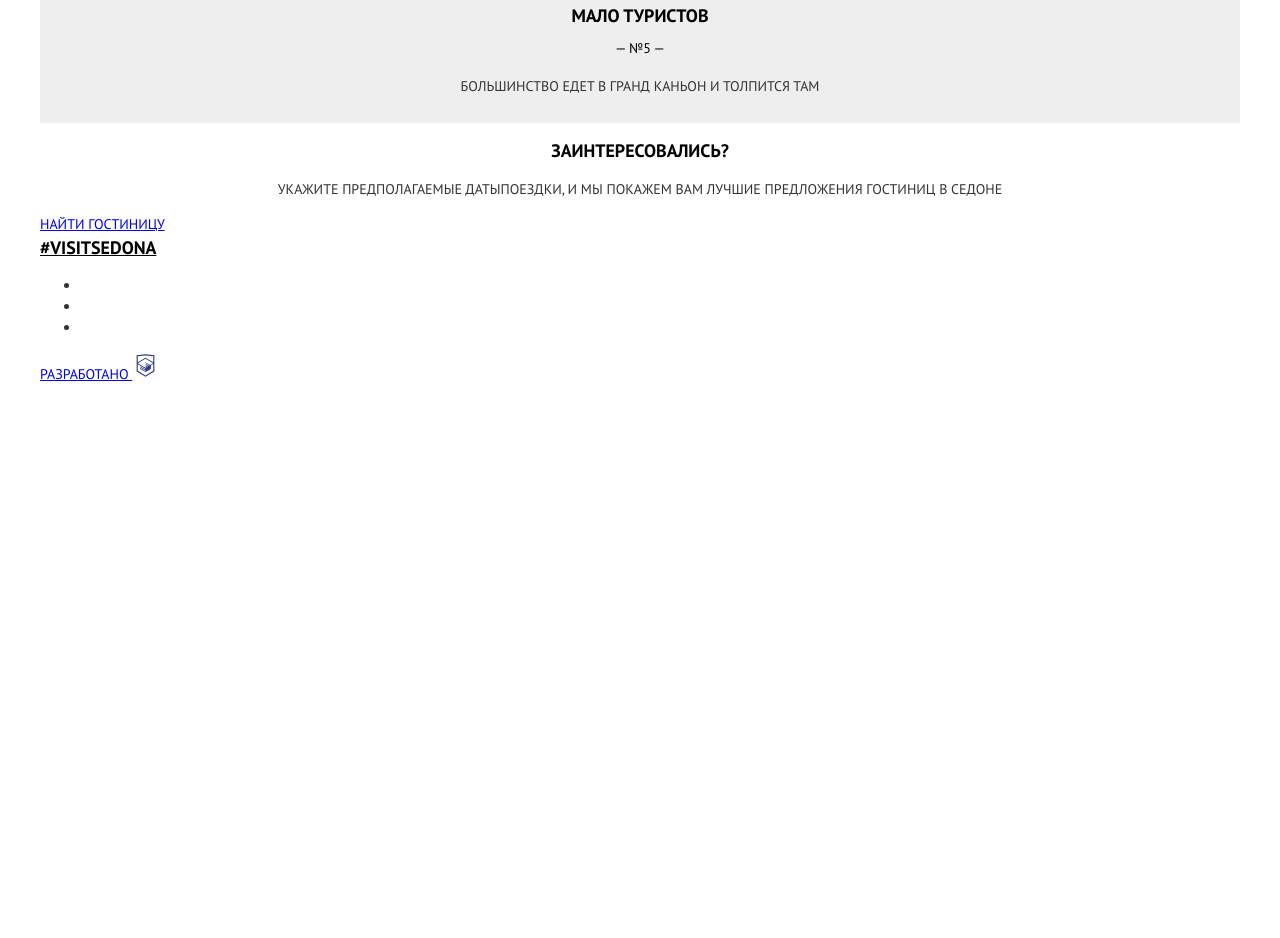
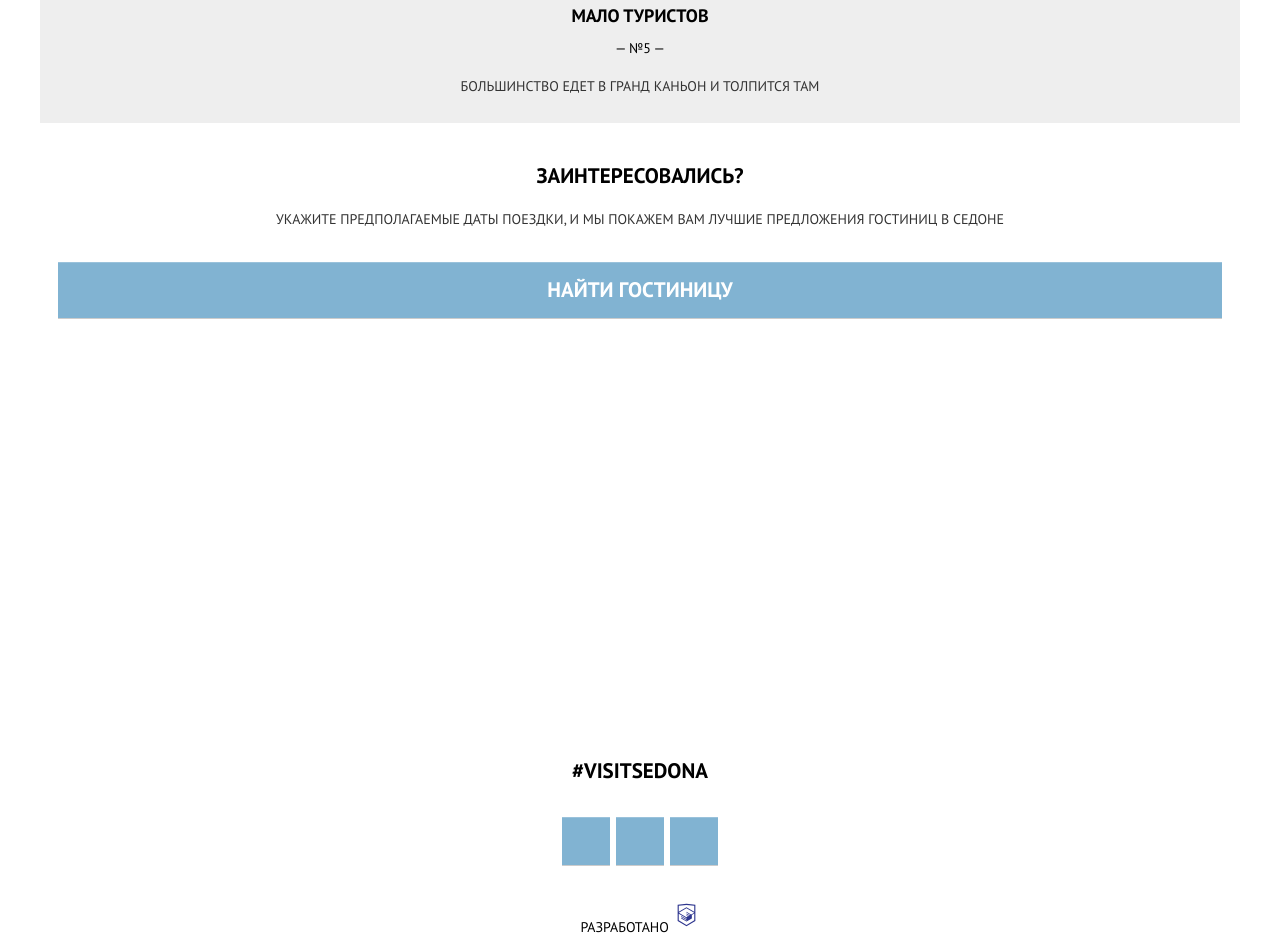
Before and after one commit to Pifan91/251399-sedona-27, a website: page source/index.html in a window 1280 px wide. Shown: the part 2177-3115 px from the top of the page. Before the commit the page ends 2562 px from the top, so only its background shows below. Drawn offline with nearby package versions, Linux system fonts and the light colour scheme; files that its build step writes are made by us from their sources.

Commit message:
Базовая стилизация главной страницы

```diff
--- a/source/index.html
+++ b/source/index.html
@@ -116,7 +116,7 @@
 
     <section class="interest">
       <h2 class="interest__title title">Заинтересовались?</h2>
-      <p class="interest__description description">Укажите предполагаемые датыпоездки, и мы покажем вам лучшие предложения гостиниц в Седоне</p>
+      <p class="interest__description description">Укажите предполагаемые даты поездки, и&nbsp;мы&nbsp;покажем вам лучшие предложения гостиниц в&nbsp;Седоне</p>
       <a class="interest__button button" href="#">Найти гостиницу</a>
     </section>
 
@@ -126,9 +126,9 @@
   </main>
 
   <footer class="main-footer">
-    <a class="hashtag title" href="#">#VISITSEDONA</a>
+    <a class="main-footer__hashtag hashtag title" href="#">#VISITSEDONA</a>
 
-    <ul class="social-list">
+    <ul class="main-footer__social-list social-list">
       <li class="social-list__item">
         <a href="#" class="social-list__link social-list__link--vk button">
           <span class="visually-hidden">Ссылка на VK</span>
--- a/source/sass/blocks/author.scss
+++ b/source/sass/blocks/author.scss
@@ -0,0 +1,12 @@
+.author {
+  font-size: 14px;
+  line-height: 21px;
+  color: $black-color;
+  text-transform: uppercase;
+  text-decoration: none;
+}
+
+.author img {
+  width: 27px;
+  height: 34px;
+}
--- /dev/null
+++ b/source/sass/blocks/button.scss
@@ -0,0 +1,15 @@
+.button {
+  display: block;
+  padding: 15px;
+
+  font-weight: 700;
+  font-size: 21px;
+  line-height: 26px;
+  text-align: center;
+  color: $white-color;
+  text-transform: uppercase;
+  text-decoration: none;
+
+  background-color: $main-light-blue-color;
+  box-shadow: 0 1px 0 $opacity-black-color-2, inset 0 1px 0 $opacity-white-color-2;
+}
--- a/source/sass/blocks/hashtag.scss
+++ b/source/sass/blocks/hashtag.scss
@@ -0,0 +1,4 @@
+.hashtag {
+  font-size: 21px;
+  text-decoration: none;
+}
--- a/source/sass/blocks/interest.scss
+++ b/source/sass/blocks/interest.scss
@@ -0,0 +1,13 @@
+.interest {
+  padding: 40px 18px 50px;
+}
+
+.interest__title {
+  margin: 0 0 20px;
+
+  font-size: 21px;
+}
+
+.interest__description {
+  margin: 0 0 32px;
+}
--- a/source/sass/blocks/main-footer.scss
+++ b/source/sass/blocks/main-footer.scss
@@ -0,0 +1,14 @@
+.main-footer {
+  display: flex;
+  flex-direction: column;
+  align-items: center;
+  padding: 40px 0 0;
+}
+
+.main-footer__hashtag {
+  margin: 0 0 33px;
+}
+
+.main-footer__social-list {
+  margin: 0 0 33px;
+}
--- a/source/sass/blocks/map.scss
+++ b/source/sass/blocks/map.scss
@@ -0,0 +1,3 @@
+.map {
+  min-height: 350px;
+}
--- a/source/sass/blocks/social-list.scss
+++ b/source/sass/blocks/social-list.scss
@@ -0,0 +1,16 @@
+.social-list {
+  display: flex;
+  justify-content: space-between;
+  min-width: 156px;
+  margin: 0;
+  padding: 0;
+
+  list-style: none;
+
+  row-gap: 10px;
+}
+
+.social-list__link {
+  width: 48px;
+  height: 48px;
+}
--- a/source/sass/style.scss
+++ b/source/sass/style.scss
@@ -5,6 +5,7 @@
 /*Blocks*/
 @import "blocks/title.scss";
 @import "blocks/description.scss";
+@import "blocks/button.scss";
 @import "blocks/advantages.scss";
 @import "blocks/author.scss";
 @import "blocks/features.scss";
@@ -12,9 +13,9 @@
 @import "blocks/hashtag.scss";
 @import "blocks/interest.scss";
 @import "blocks/logo.scss";
+@import "blocks/social-list.scss";
 @import "blocks/main-footer.scss";
 @import "blocks/main-header.scss";
 @import "blocks/main-navigation.scss";
 @import "blocks/map.scss";
 @import "blocks/page-header.scss";
-@import "blocks/social-list.scss";
```
